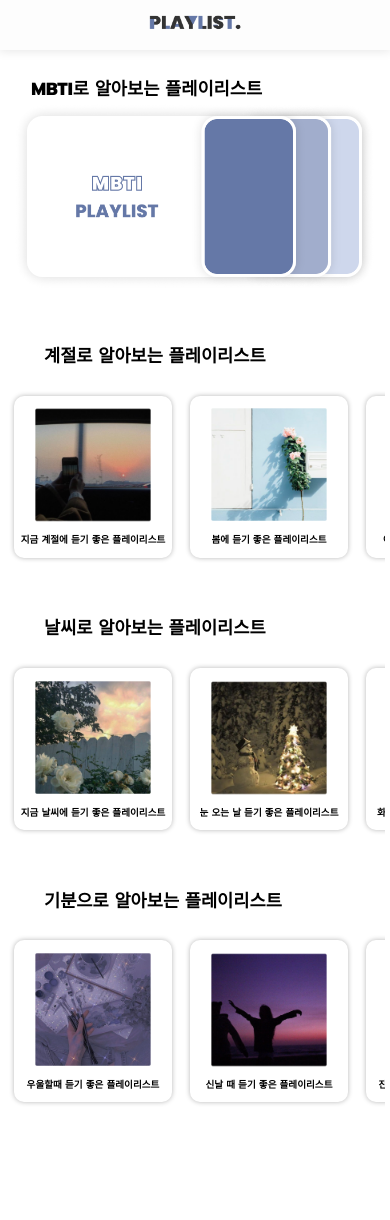
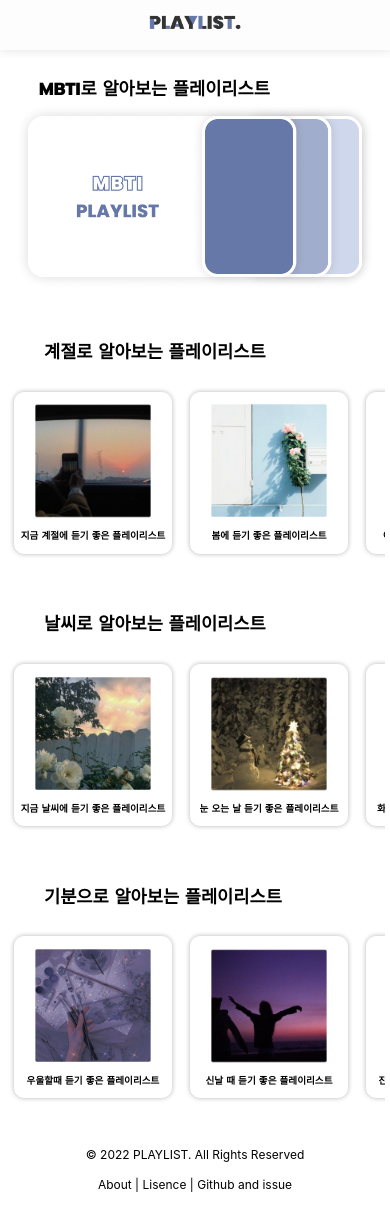
Before and after one commit to MGCWingcombo/Playlist_Client, a React (Create React App) app: page / in a window 390 px wide. Before the commit the page ends 1150 px from the top, so only its background shows below. Built offline with nearby package versions, Linux system fonts and the light colour scheme.

Commit message:
저작권 & 모바일 버튼 위치 수정

```diff
--- a/src/Pages/Main/Home.js
+++ b/src/Pages/Main/Home.js
@@ -41,6 +41,37 @@ const Home = () => {
 
         <RepeatHomeCon />
         {/* 콘텐츠 */}
+        <S.Footer>
+          <p className="copyright">© 2022 PLAYLIST. All Rights Reserved</p>
+          <br />
+          <p>
+            <a
+              href="https://github.com/MGCWingcombo"
+              target="_blank"
+              rel="noreferrer"
+            >
+              About{" "}
+            </a>
+            |
+            <a
+              href="https://github.com/MGCWingcombo/Playlist_Client/blob/master/LICENSE"
+              target="_blank"
+              rel="noreferrer"
+            >
+              {" "}
+              Lisence{" "}
+            </a>
+            |
+            <a
+              href="https://github.com/MGCWingcombo"
+              target="_blank"
+              rel="noreferrer"
+            >
+              {" "}
+              Github and issue
+            </a>
+          </p>
+        </S.Footer>
       </S.Content>
     </>
   );
--- a/src/Pages/Main/Style.js
+++ b/src/Pages/Main/Style.js
@@ -5,7 +5,7 @@ export const Content = styled.div`
   height: 1570px;
   @media ${device.mobile} {
     margin-top: 50px;
-    height: 1100px;
+    height: 1170px;
   }
 `;
 
@@ -89,7 +89,7 @@ export const Condition_Contents = styled.div`
     font-size: 1.1rem;
     font-weight: 700;
     padding-top: 3vh;
-    padding-left: 3.7vh;
+    padding-left: 10vw;
     margin-bottom: 0;
   }
   @media ${device.mobile} {
@@ -98,8 +98,35 @@ export const Condition_Contents = styled.div`
 `;
 
 export const Btn = styled.div`
-  padding-left: 1.5vh;
   img {
     width: 43vh;
   }
+  display: flex;
+  justify-content: center;
 `;
+
+export const Footer = styled.footer`
+  display: flex;
+  flex-direction: column;
+  align-items: flex-end;
+  white-space: nowrap;
+  margin: 0;
+  padding: 40px 30px 0 0;
+  a {
+    text-decoration: none;
+    color: black;
+  }
+  p {
+    margin: 0;
+  }
+  font-size: 0.9rem;
+
+  @media ${device.mobile} {
+    display: flex;
+
+    align-items: center;
+    padding: 0;
+    padding: 40px 0 0 0;
+    font-size: 0.75rem;
+  }
+`;
```
